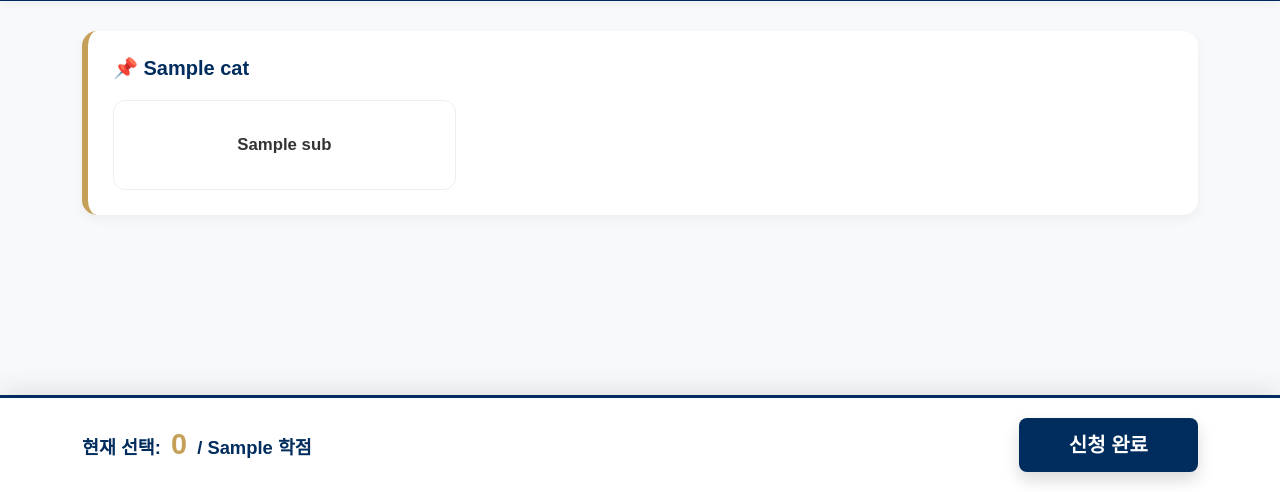
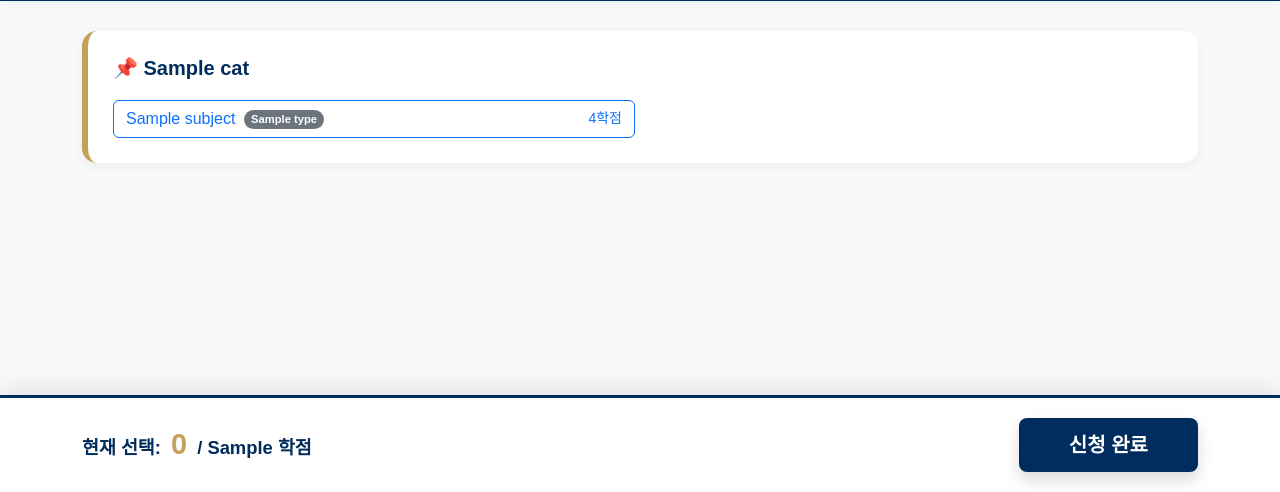
Before and after one commit to valorantroblox/sugang, a Flask app: template templates/select.html in a window 1280 px wide. Shown: the part 308-800 px from the top of the page. Run offline with Flask 3, Linux system fonts and the light colour scheme; the template is opened without the code that fills it: most values are stand-ins (such as "Sample title", 1, 10 or a date in 2020).

Commit message:
Update select.html

```diff
--- a/templates/select.html
+++ b/templates/select.html
@@ -141,12 +141,20 @@
                 <h5 class="category-title">📌 {{ cat }}</h5>
                 <div class="row row-cols-2 row-cols-md-3 g-3">
                     {% set cat_idx = loop.index0 %}
-                    {% for sub in list %}
-                    <div class="col">
-                        <input type="checkbox" name="selected_subjects" value="{{ sub }}" class="btn-check" id="sub-{{ cat_idx }}-{{ loop.index0 }}" onchange="updateUI()">
-                        <label class="subject-card" for="sub-{{ cat_idx }}-{{ loop.index0 }}">{{ sub }}</label>
+                    {% for subject in list %}
+                    <div class="col-12 col-md-6">
+                        <input type="checkbox" class="btn-check" id="sub-{{ loop.index0 }}-{{ category }}" name="selected_subjects" value="{{ subject.name }}" onchange="updateCredits()">
+                        <label class="btn btn-outline-primary subject-btn w-100" for="sub-{{ loop.index0 }}-{{ category }}">
+                            <div class="d-flex justify-content-between align-items-center">
+                                <span>
+                                    {{ subject.name }}
+                                    <span class="badge rounded-pill bg-secondary ms-1" style="font-size: 0.7em;">{{ subject.type }}</span>
+                                </span>
+                                <span class="small">4학점</span>
+                            </div>
+                        </label>
                     </div>
-                    {% endfor %}
+{% endfor %}
                 </div>
             </div>
             {% endfor %}
```
